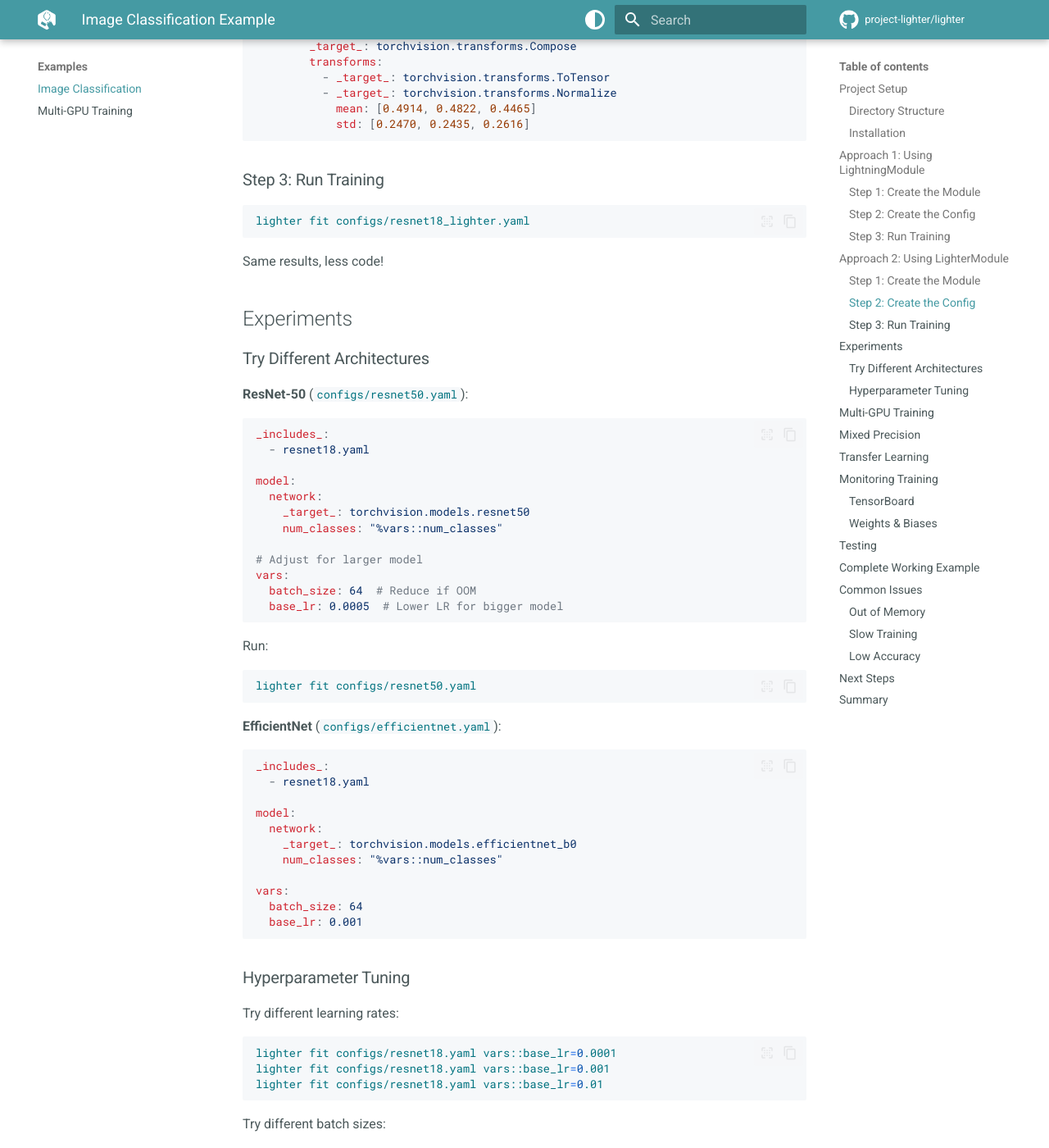
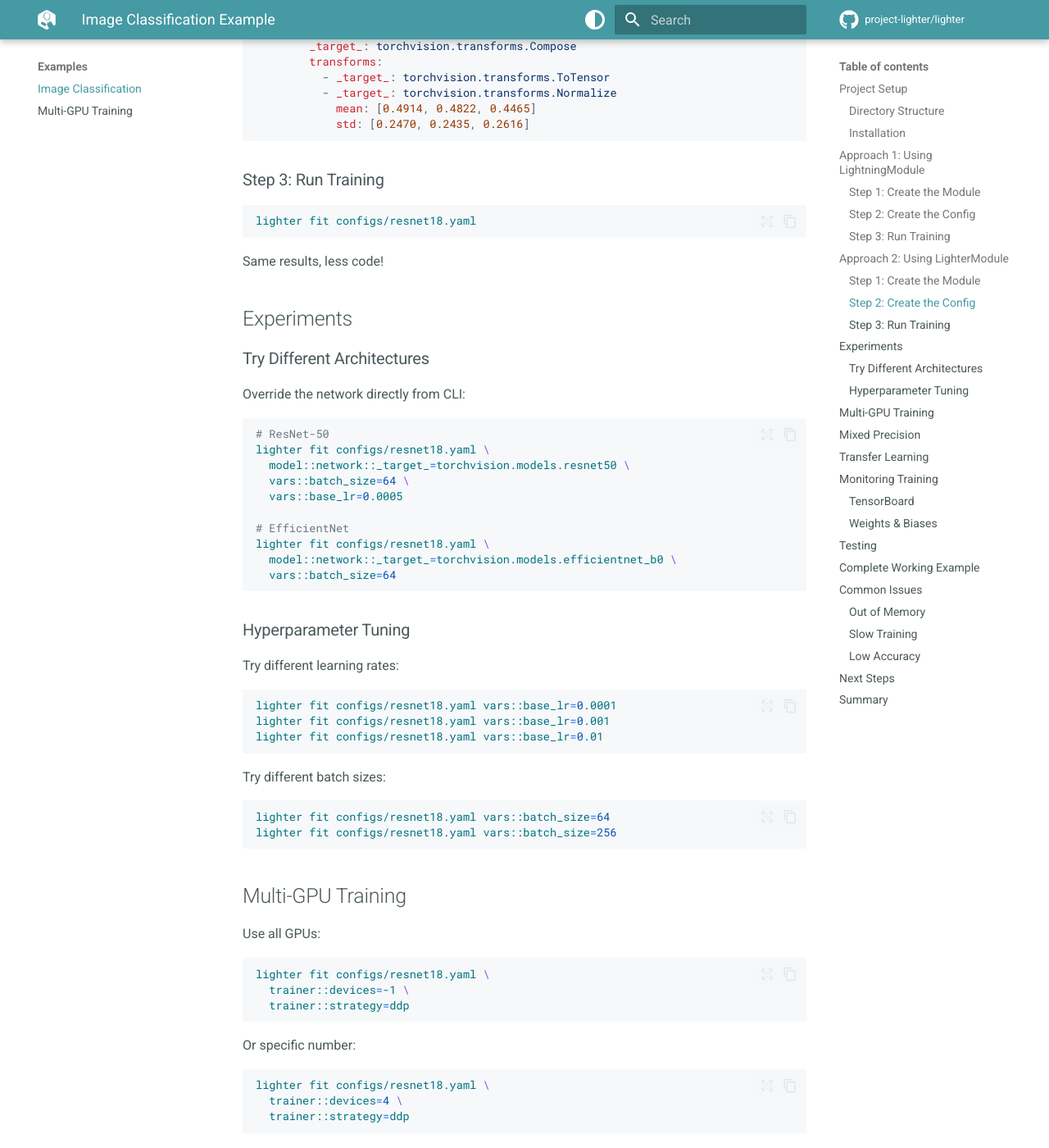
Before and after one commit to project-lighter/lighter, an MkDocs documentation site: the page built from docs/examples/image-classification.md, in a window 1280 px wide and 1400 px high, scrolled down 7951 px. Shown: the whole window at 82% size. Built offline with MkDocs 1.6.1 and Material for MkDocs 9.7.7, drawn with Linux system fonts in a browser that asks for light colours; comment, search, counter and statistics services are not loaded; some of the changed text lies outside the part shown.

Commit message:
docs: improve configuration examples and clarify _disabled_ behavior
- Update image-classification examples to use CLI overrides instead of
  separate config files for different architectures
- Clarify config composition via CLI (passing multiple config files)
- Document that _disabled_ components are removed from lists/dicts
- Simplify pretrained finetuning example
- Add info box explaining Sparkwheel merge behavior

🤖 Generated with [Claude Code](https://claude.com/claude-code)

Co-Authored-By: Claude <noreply@anthropic.com>

````diff
--- a/docs/examples/image-classification.md
+++ b/docs/examples/image-classification.md
@@ -421,43 +421,19 @@ Same results, less code!
 
 ### Try Different Architectures
 
-**ResNet-50** (`configs/resnet50.yaml`):
-
-```yaml
-_includes_:
-  - resnet18.yaml
-
-model:
-  network:
-    _target_: torchvision.models.resnet50
-    num_classes: "%vars::num_classes"
-
-# Adjust for larger model
-vars:
-  batch_size: 64  # Reduce if OOM
-  base_lr: 0.0005  # Lower LR for bigger model
-```
-
-Run:
+Override the network directly from CLI:
 
 ```bash
-lighter fit configs/resnet50.yaml
-```
+# ResNet-50
+lighter fit configs/resnet18.yaml \
+  model::network::_target_=torchvision.models.resnet50 \
+  vars::batch_size=64 \
+  vars::base_lr=0.0005
 
-**EfficientNet** (`configs/efficientnet.yaml`):
-
-```yaml
-_includes_:
-  - resnet18.yaml
-
-model:
-  network:
-    _target_: torchvision.models.efficientnet_b0
-    num_classes: "%vars::num_classes"
-
-vars:
-  batch_size: 64
-  base_lr: 0.001
+# EfficientNet
+lighter fit configs/resnet18.yaml \
+  model::network::_target_=torchvision.models.efficientnet_b0 \
+  vars::batch_size=64
 ```
 
 ### Hyperparameter Tuning
````
Also changed, not shown: other parts of docs/examples/image-classification.md (+6 -9 lines), docs/guides/best-practices.md (+20 -10 lines), docs/guides/configuration.md (+18 -4 lines), docs/guides/custom-code.md (+7 -5 lines).
